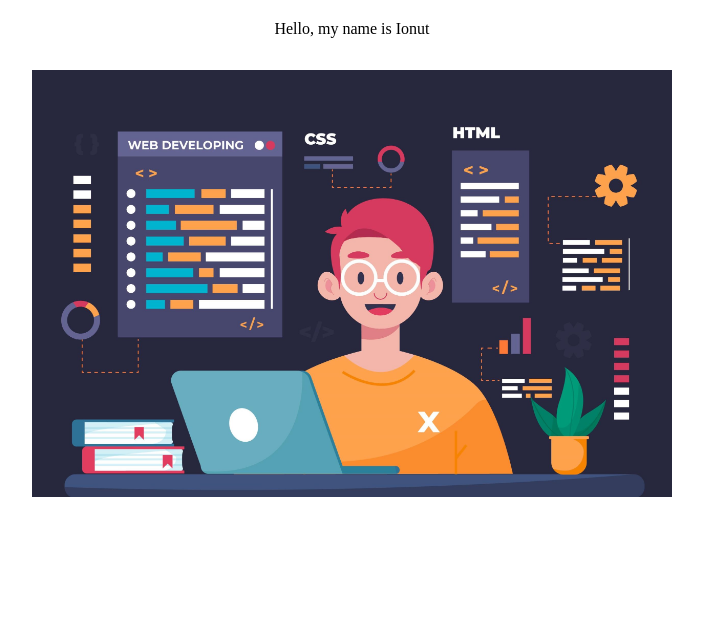
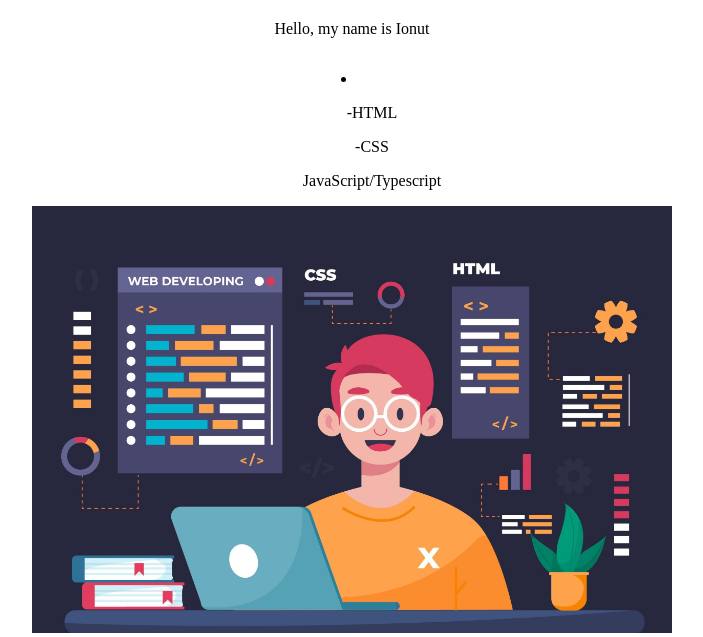
Before and after one commit to Gherlan7/Portfolio, a plain HTML site: page index.html in a window 1280 px wide. Shown: the part 198-835 px from the top of the page, without its empty margins (288-991 px from the left). Before the commit the page ends 800 px from the top, so only its background shows below. Drawn offline with Linux system fonts and the light colour scheme.

Commit message:
Update index.html

```diff
--- a/index.html
+++ b/index.html
@@ -10,6 +10,11 @@
  <body>
     <h1>My Personal Portofolio</h1>
     <p> Hello, my name is Ionut</p>
+    <li>
+        <ul>-HTML</ul>
+        <ul>-CSS</ul>
+        <ul>JavaScript/Typescript</ul>
+    </li>
     <img src="images/portofimg.jpg" alt="Profile pic">
  </body>
  </html>
```
